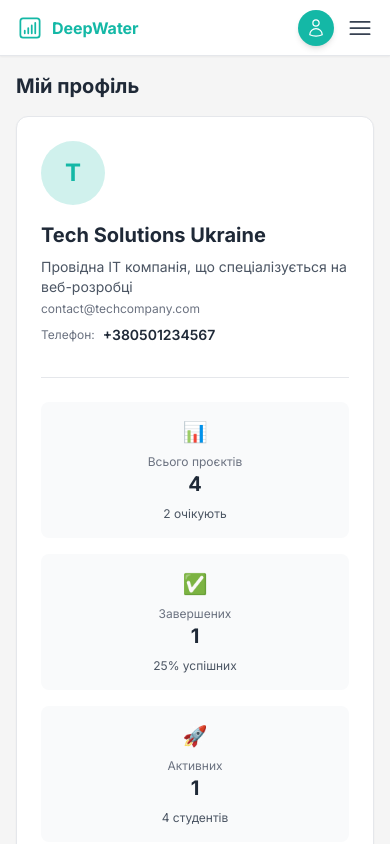
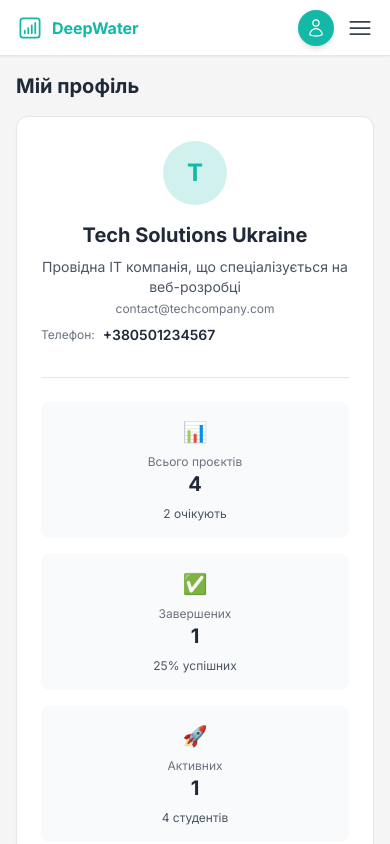
Before and after one commit to VitaliyBogdanuk/thinkup, a Nuxt app: page /partner/profile in a window 390 px wide. Built offline with nearby package versions, Linux system fonts and the light colour scheme.

Commit message:
fix profile

```diff
--- a/pages/partner/profile.vue
+++ b/pages/partner/profile.vue
@@ -9,7 +9,7 @@
     <div v-else class="space-y-6">
       <!-- Профіль партнера -->
       <div class="bg-white rounded-xl shadow-sm border border-gray-200 p-6">
-        <div class="flex flex-col sm:flex-row items-start gap-4 sm:gap-6">
+        <div class="flex flex-col sm:flex-row items-center sm:items-start gap-4 sm:gap-6 text-center sm:text-left">
           <div class="w-16 h-16 sm:w-20 sm:h-20 rounded-full bg-savoy/20 flex items-center justify-center flex-shrink-0">
             <span class="text-savoy text-2xl sm:text-3xl font-bold">
               {{ currentPartner.companyName.charAt(0).toUpperCase() }}
--- a/pages/student/dashboard.vue
+++ b/pages/student/dashboard.vue
@@ -20,7 +20,7 @@
               <h2 class="text-base sm:text-lg md:text-xl lg:text-2xl font-bold text-gray-800 mb-1.5 sm:mb-2 text-center sm:text-left break-words">{{ currentStudent.fullName }}</h2>
               <p class="text-gray-600 mb-1 text-xs sm:text-sm md:text-base text-center sm:text-left">{{ currentStudent.course }} курс, {{ currentStudent.specialty }}</p>
               <p class="text-gray-500 text-xs sm:text-sm mb-3 sm:mb-4 break-all text-center sm:text-left">{{ currentStudent.email }}</p>
-              <div class="flex flex-col sm:flex-row items-start sm:items-center gap-2 sm:gap-3 md:gap-4 flex-wrap">
+              <div class="flex flex-col sm:flex-row items-center sm:items-start gap-2 sm:gap-3 md:gap-4 flex-wrap">
                 <div class="flex items-center gap-1.5 sm:gap-2">
                   <span class="text-xs sm:text-sm text-gray-500">Рейтинг:</span>
                   <span class="text-sm sm:text-base md:text-lg font-bold text-savoy">{{ currentStudent.rating.toFixed(1) }}/5.0</span>
```
